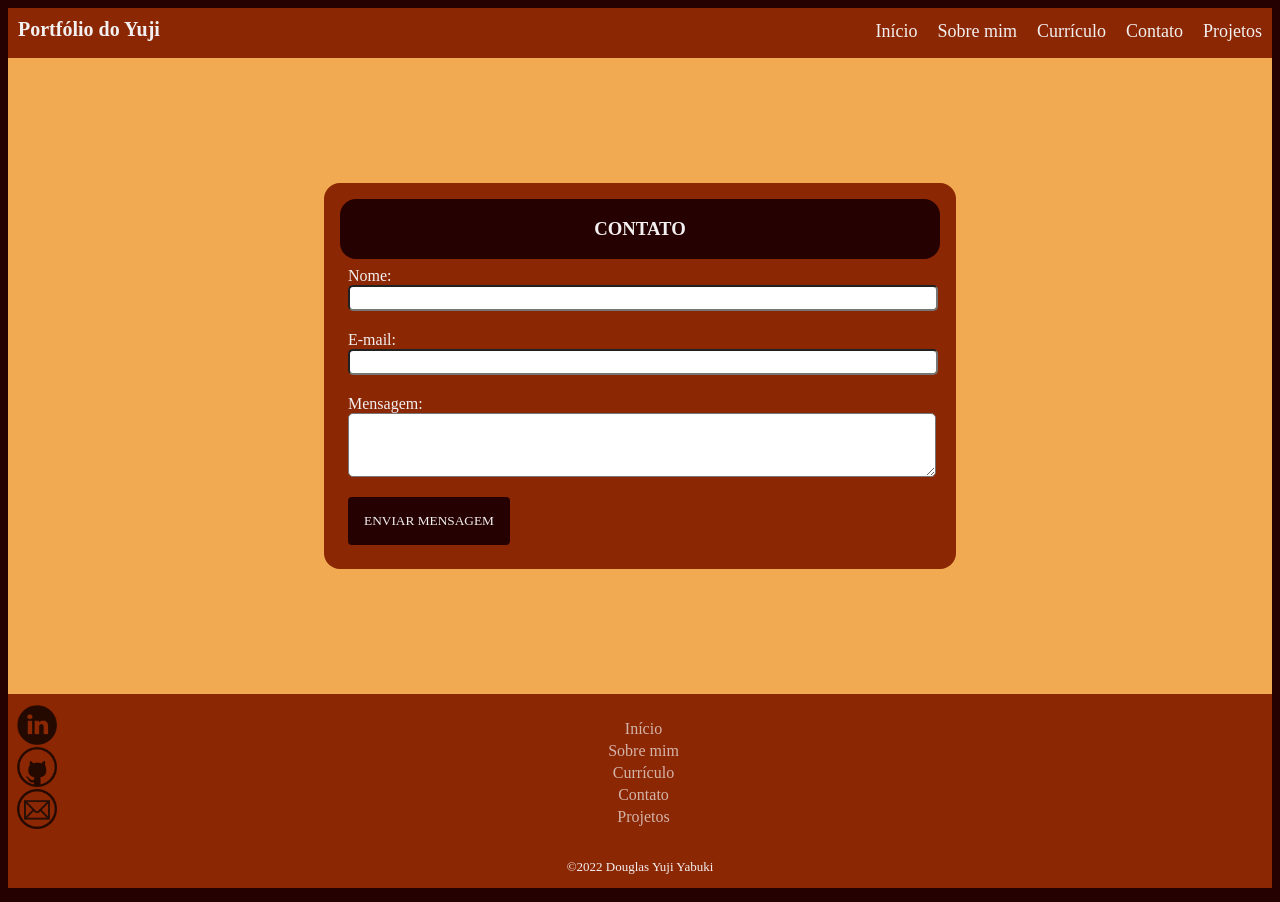
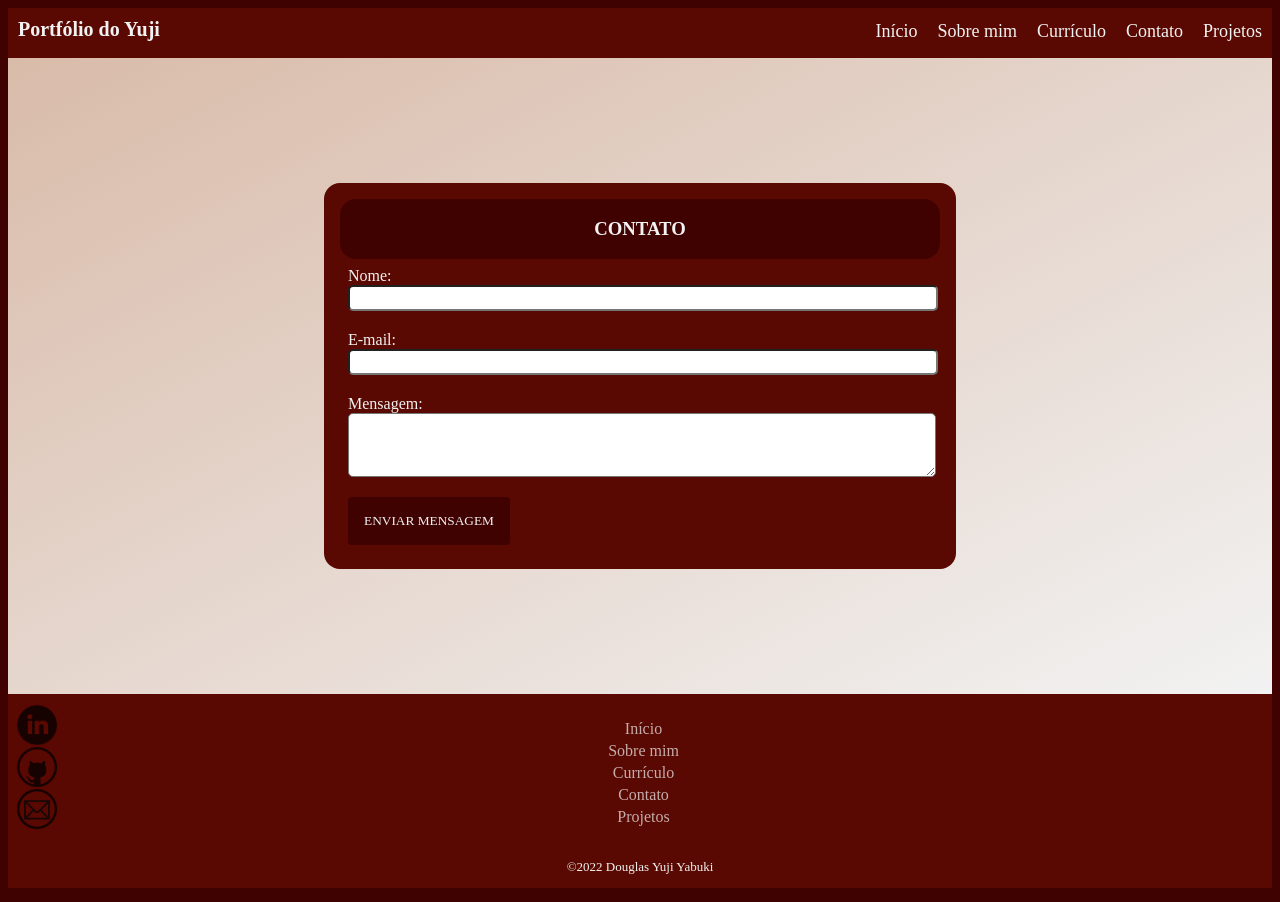
Before and after one commit to douglasyabuki/douglasyabuki.github.io, an Angular app: page /contact in a window 1280 px wide. Built offline with nearby package versions, Linux system fonts and the light colour scheme.

Commit message:
Commit 8: Layout changes

```diff
--- a/src/app/aboutpersonal/aboutpersonal.component.scss
+++ b/src/app/aboutpersonal/aboutpersonal.component.scss
@@ -5,7 +5,7 @@
     display: flex;
     flex-direction: column;
     border-radius: 16px;
-    background-color: #8C2703;
+    background-color: #590902;
     min-width: 300px;
     width: 90%;
     margin: auto;
@@ -18,7 +18,7 @@
     gap: 40px;
     padding-bottom: 1px;
     color: #F2F0F0;
-    background-color: #260101;
+    background-color: #400101;
     border-radius: 16px;
   }
 
@@ -29,8 +29,8 @@
     display: flex;
     align-items: center;
     justify-content: center;
-    color: white;
-    background-color: #8C2703;
+    color: #F2F2F2;
+    background-color: #590902;
     grid-template: 1fr 1fr;
     display: flex;
     flex-direction: column;
@@ -56,7 +56,7 @@
     display: flex;
     flex-direction: column;
     border-radius: 16px;
-    background-color: #8C2703;
+    background-color: #590902;
     width: 60%;
     min-width: 550px;
     max-width: 600px;
@@ -69,8 +69,8 @@
     justify-content: center;
     gap: 40px;
     padding-bottom: 1px;
-    color: white;
-    background-color: #260101;
+    color: #F2F2F2;
+    background-color: #400101;
     border-radius: 16px;
   }
 
@@ -81,8 +81,8 @@
     display: flex;
     align-items: center;
     justify-content: center;
-    color: white;
-    background-color: #8C2703;
+    color: #F2F2F2;
+    background-color: #590902;
 
     p {
       padding-left: 5px;
--- a/src/app/aboutprofessional/aboutprofessional.component.scss
+++ b/src/app/aboutprofessional/aboutprofessional.component.scss
@@ -15,17 +15,17 @@
     display: flex;
     flex-direction: column;
     align-items: center;
-    background: #F2F0F0;
+    background: #F2F2F2;
     width: 600px;
-    border-bottom: 6px solid #260101;
+    border-bottom: 6px solid #400101;
 
     header {
       width: 600px;
-      background-color: #8C2703;
+      background-color: #590902;
       padding: 16px;
       padding-bottom: 0px;
-      border-top: 6px solid #260101;
-      border-bottom: 6px solid #260101;
+      border-top: 6px solid #400101;
+      border-bottom: 6px solid #400101;
 
       h1 {
         font-family: 'Eloquence Light';
@@ -34,7 +34,7 @@
         font-weight: lighter;
         justify-content: center;
         text-align: center;
-        color: #F2F0F0;
+        color: #F2F2F2;
       }
 
       .social {
@@ -49,18 +49,18 @@
       font-family: 'Calibri Light';
       font-size: 11px;
       color: black;
-      background: #F2F0F0;
+      background: #F2F2F2;
 
       h2{
         padding-top: 16px;
         font-family: 'Calibri';
         font-size: 12px;
-        color: #260101;
+        color: #400101;
         border-top: 1px solid black;
       }
       h3{
         font-size: 10px;
-        color: #8C2703;
+        color: #590902;
       }
     }
   }
@@ -77,17 +77,17 @@ section {
   display: flex;
   flex-direction: column;
   align-items: center;
-  background: #F2F0F0;
+  background: #F2F2F2;
   width: 600px;
-  border-bottom: 6px solid #260101;
+  border-bottom: 6px solid #400101;
 
   header {
     width: 600px;
-    background-color: #8C2703;
+    background-color: #590902;
     padding: 16px;
     padding-bottom: 0px;
-    border-top: 6px solid #260101;
-    border-bottom: 6px solid #260101;
+    border-top: 6px solid #400101;
+    border-bottom: 6px solid #400101;
 
     h1 {
       font-family: 'Eloquence Light';
@@ -96,7 +96,7 @@ section {
       font-weight: lighter;
       justify-content: center;
       text-align: center;
-      color: #F2F0F0;
+      color: #F2F2F2;
     }
 
     .social {
@@ -111,18 +111,18 @@ section {
     font-family: 'Calibri Light';
     font-size: 11px;
     color: black;
-    background: #F2F0F0;
+    background: #F2F2F2;
 
     h2{
       padding-top: 16px;
       font-family: 'Calibri';
       font-size: 12px;
-      color: #260101;
+      color: #400101;
       border-top: 1px solid black;
     }
     h3{
       font-size: 10px;
-      color: #8C2703;
+      color: #590902;
     }
   }
 }
--- a/src/app/app.component.scss
+++ b/src/app/app.component.scss
@@ -1,5 +1,5 @@
 section{
-  background-color: #F2AA52;
+  background: linear-gradient(to bottom right, #D9BBA9, #F2F2F2);
   padding-top: 125px;
   padding-bottom: 125px;
 }
--- a/src/app/contact/contact.component.scss
+++ b/src/app/contact/contact.component.scss
@@ -13,7 +13,7 @@
     display: flex;
     flex-direction: column;
     border-radius: 16px;
-    background-color: #8C2703;
+    background-color: #590902;
     min-width: 300px;
     width: 90%;
     margin: auto;
@@ -25,19 +25,19 @@
     justify-content: center;
     gap: 10px;
     padding-bottom: 1px;
-    color: #F2F0F0;
-    background-color: #260101;
+    color: #F2F2F2;
+    background-color: #400101;
     border-radius: 16px;
   }
 
   body {
-    color: #F2F0F0;
-    background-color: #8C2703;
+    color: #F2F2F2;
+    background-color: #590902;
   }
 
   label {
     display: block;
-    color: #F2F0F0;
+    color: #F2F2F2;
 
     input {
       @include boxInfo();
@@ -51,7 +51,7 @@
 
     .error {
       margin-top: -20px;
-      background: #D9BFA9;
+      background: #8C5642;
       padding: 8px;
       display: inline-block;
       font-size: 14px;
@@ -61,9 +61,9 @@
   }
 
   .cta {
-    background: #260101;
+    background: #400101;
     border: none;
-    color: #F2F0F0;
+    color: #F2F2F2;
 
     text-transform: uppercase;
     border-radius: 4px;
@@ -101,7 +101,7 @@
     display: flex;
     flex-direction: column;
     border-radius: 16px;
-    background-color: #8C2703;
+    background-color: #590902;
     width: 60%;
     min-width: 550px;
     max-width: 600px;
@@ -114,19 +114,19 @@
     justify-content: center;
     gap: 10px;
     padding-bottom: 1px;
-    color: #F2F0F0;
-    background-color: #260101;
+    color: #F2F2F2;
+    background-color: #400101;
     border-radius: 16px;
   }
 
   body {
-    color: #F2F0F0;
-    background-color: #8C2703;
+    color: #F2F2F2;
+    background-color: #590902;
   }
 
   label {
     display: block;
-    color: #F2F0F0;
+    color: #F2F2F2;
 
     input {
       @include boxInfo();
@@ -140,7 +140,7 @@
 
     .error {
       margin-top: -20px;
-      background: #D9BFA9;
+      background: #8C5642;
       padding: 8px;
       display: inline-block;
       font-size: 14px;
@@ -150,9 +150,9 @@
   }
 
   .cta {
-    background: #260101;
+    background: #400101;
     border: none;
-    color: #F2F0F0;
+    color: #F2F2F2;
 
     text-transform: uppercase;
     border-radius: 4px;
--- a/src/app/footer/footer.component.scss
+++ b/src/app/footer/footer.component.scss
@@ -1,8 +1,8 @@
 .host {
-  background-color: #8C2703;
+  background-color: #590902;
   margin: 0 auto;
   min-width: 300px;
-  border-bottom: 6px solid #260101;
+  border-bottom: 6px solid #400101;
 }
 
 @media (max-width:900px) {
@@ -33,7 +33,7 @@
     display: inline-block;
     text-align: center;
     border-radius: 50%;
-    border: 1px solid #8C2703;
+    border: 1px solid #590902;
     margin: 0 8px;
     color: inherit;
     opacity: 0.75;
@@ -41,14 +41,14 @@
 
   .social a:hover {
     opacity: 0.9;
-    background: #F2F0F0;
+    background: #F2F2F2;
   }
 
   .copyright {
     margin-top: 15px;
     text-align: center;
     font-size: 13px;
-    color: #F2F0F0;
+    color: #F2F2F2;
   }
   }
 
@@ -74,7 +74,7 @@ ul {
 ul a {
   padding-right: 33px;
   opacity: 0.7;
-  color: #F2F0F0;
+  color: #F2F2F2;
 }
 
 ul a:hover {
@@ -95,7 +95,7 @@ ul a:hover {
   display: flex;
   text-align: center;
   border-radius: 50%;
-  border: 1px solid #8C2703;
+  border: 1px solid #590902;
   margin: 0 8px;
   color: inherit;
   opacity: 0.75;
@@ -103,13 +103,13 @@ ul a:hover {
 
 .social a:hover {
   opacity: 0.9;
-  background: #F2F0F0;
+  background: #F2F2F2;
 }
 
 .copyright {
   margin-top: 15px;
   text-align: center;
   font-size: 13px;
-  color: #F2F0F0;
+  color: #F2F2F2;
 }
 }
--- a/src/app/home/home.component.scss
+++ b/src/app/home/home.component.scss
@@ -7,7 +7,7 @@
     max-width: 300px;
     padding: 16px;
     border-radius: 16px;
-    background-color: #8C2703;
+    background-color: #590902;
   }
 
   header {
@@ -16,8 +16,8 @@
     justify-content: center;
     gap: 40px;
     padding-bottom: 1px;
-    color: #F2F0F0;
-    background-color: #260101;
+    color: #F2F2F2;
+    background-color: #400101;
     border-radius: 16px;
   }
 
@@ -26,8 +26,8 @@
     display: flex;
     align-items: center;
     justify-content: center;
-    color: #F2F0F0;
-    background-color: #8C2703;
+    color: #F2F2F2;
+    background-color: #590902;
   }
 }
 
@@ -38,7 +38,7 @@
     max-width: 600px;
     padding: 16px;
     border-radius: 16px;
-    background-color: #8C2703;
+    background-color: #590902;
   }
 
   header {
@@ -47,8 +47,8 @@
     justify-content: center;
     gap: 40px;
     padding-bottom: 1px;
-    color: #F2F0F0;
-    background-color: #260101;
+    color: #F2F2F2;
+    background-color: #400101;
     border-radius: 16px;
   }
 
@@ -57,7 +57,7 @@
     display: flex;
     align-items: center;
     justify-content: center;
-    color: #F2F0F0;
-    background-color: #8C2703;
+    color: #F2F2F2;
+    background-color: #590902;
   }
 }
--- a/src/app/nav/nav.component.scss
+++ b/src/app/nav/nav.component.scss
@@ -2,7 +2,7 @@
   height: 50px;
   min-width: 300px;
   width: 100%;
-  background-color: #8C2703;
+  background-color: #590902;
 }
 
 .nav>.nav-header {
@@ -13,7 +13,7 @@
   display: inline-block;
   font-size: 20px;
   font-weight: bold;
-  color: #F2F0F0;
+  color: #F2F2F2;
   padding: 10px;
 }
 
@@ -37,13 +37,13 @@
     display: block;
     width: 25px;
     height: 10px;
-    border-top: 2px solid #F2F0F0;
+    border-top: 2px solid #F2F2F2;
   }
 
   .nav>.nav-links {
     position: absolute;
     display: block;
-    background-color: #8C2703;
+    background-color: #590902;
     height: 0px;
     transition: all 0.2s ease-in;
     overflow-y: hidden;
@@ -51,16 +51,17 @@
     right: 0px;
     width: 20%;
     margin-right: 8px;
+    text-decoration: underline;
   }
 
   .nav>.nav-links>a {
-    color: #F2F0F0;
+    color: #F2F2F2;
     display: block;
     width: 100%;
   }
 
   .nav>.nav-links>a:hover {
-    background-color: #260101;
+    background-color: #400101;
   }
 
   .nav>#nav-check {
@@ -74,7 +75,7 @@
   .nav>#nav-check:checked~.nav-links {
     height: 120px;
     overflow-y: auto;
-    border-bottom: 2px #F2F0F0;
+    border-bottom: 2px #F2F2F2;
   }
 
 }
@@ -92,12 +93,12 @@
 
   .nav>.nav-links>a {
     display: inline-block;
-    color: #F2F0F0;
+    color: #F2F2F2;
     padding: 13px 10px 13px 10px;
   }
 
   .nav>.nav-links>a:hover {
-    background-color: #F2AA52;
+    background-color: #8C5642;
     border-radius: 16px;
   }
 
--- a/src/app/projects/projects.component.scss
+++ b/src/app/projects/projects.component.scss
@@ -5,7 +5,7 @@
     display: flex;
     flex-direction: column;
     border-radius: 16px;
-    background-color: #8C2703;
+    background-color: #590902;
     width: 90%;
     min-width: 200px;
     max-width: 300px;
@@ -17,8 +17,8 @@
     justify-content: center;
     gap: 40px;
     padding-bottom: 1px;
-    color: white;
-    background-color: #260101;
+    color: #F2F2F2;
+    background-color: #400101;
     border-radius: 16px;
   }
 
@@ -28,8 +28,8 @@
     flex-direction: column;
     align-items: center;
     justify-content: center;
-    color: white;
-    background-color: #8C2703;
+    color: #F2F2F2;
+    background-color: #590902;
   }
 
   .social {
@@ -44,14 +44,14 @@
     display: inline-block;
     text-align: center;
     border-radius: 50%;
-    border: 1px solid #260101;
+    border: 1px solid #400101;
     margin: 0 8px;
     color: inherit;
     opacity: 0.75;
   }
 
   .social a :hover {
-    background-color: white;
+    background-color: #F2F2F2;
     border-radius: 50%;
     opacity: 1;
   }
@@ -64,7 +64,7 @@
     display: flex;
     flex-direction: column;
     border-radius: 16px;
-    background-color: #8C2703;
+    background-color: #590902;
     width: 60%;
     max-width: 600px;
   }
@@ -75,8 +75,8 @@
     justify-content: center;
     gap: 40px;
     padding-bottom: 1px;
-    color: white;
-    background-color: #260101;
+    color: #F2F2F2;
+    background-color: #400101;
     border-radius: 16px;
   }
 
@@ -86,8 +86,8 @@
     flex-direction: column;
     align-items: center;
     justify-content: center;
-    color: white;
-    background-color: #8C2703;
+    color: #F2F2F2;
+    background-color: #590902;
   }
 
   .social {
@@ -102,14 +102,14 @@
     display: inline-block;
     text-align: center;
     border-radius: 50%;
-    border: 1px solid #260101;
+    border: 1px solid #400101;
     margin: 0 8px;
     color: inherit;
     opacity: 0.75;
   }
 
   .social a :hover {
-    background-color: white;
+    background-color: #F2F2F2;
     border-radius: 50%;
     opacity: 1;
   }
--- a/src/styles.scss
+++ b/src/styles.scss
@@ -3,5 +3,5 @@
   text-decoration: none;
 }
 body {
-  background: #260101;
+  background: #400101;
 }
```
